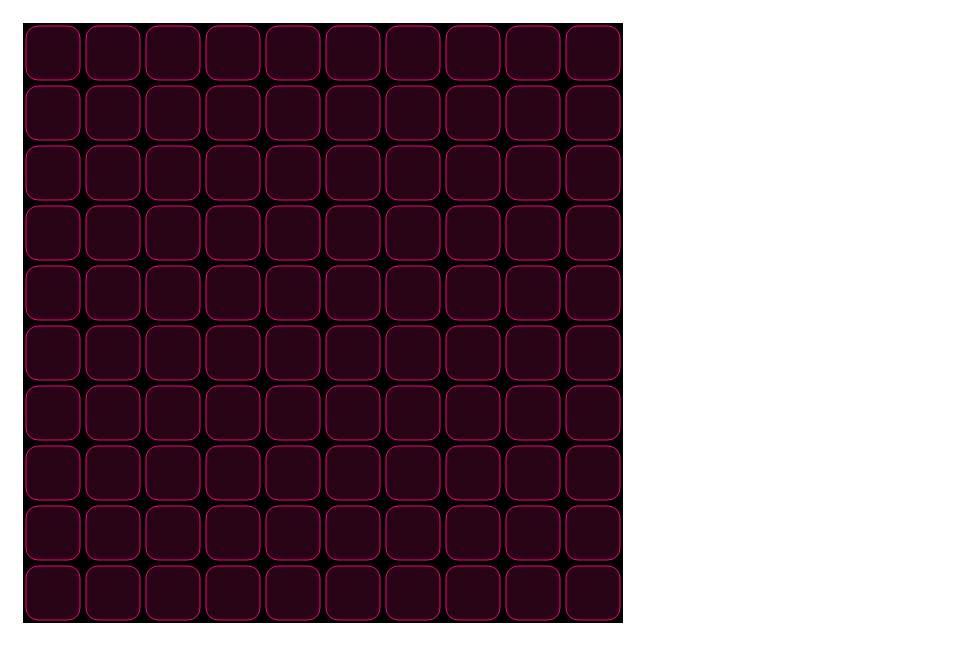
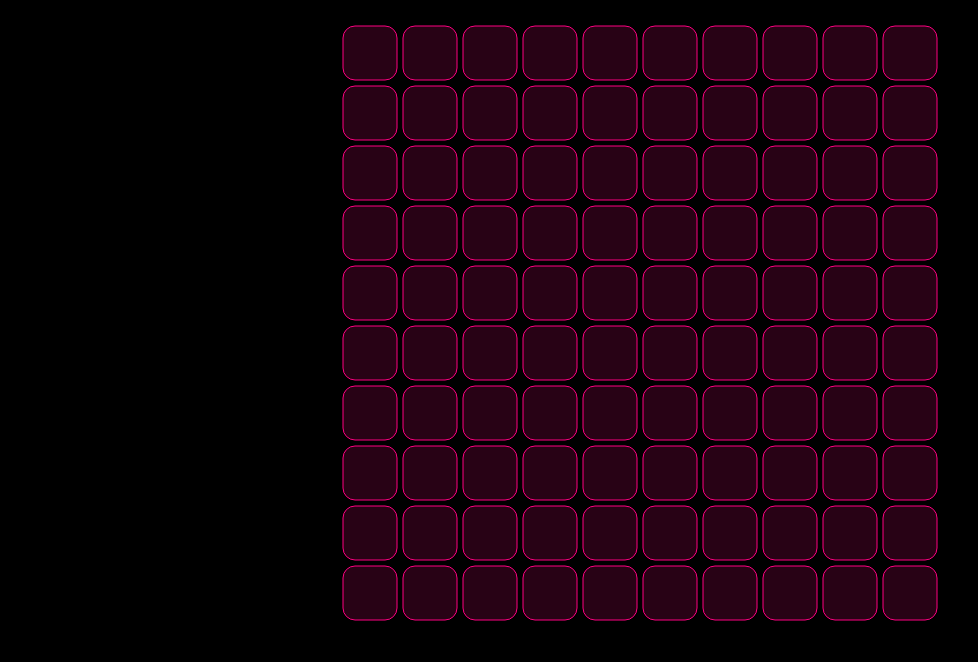
Before and after one commit to CarbonaraJack/JSweeper, a website: page docs/index.html in a window 1280 px wide. Shown: the whole page, without its empty margins (0-978 px from the left). Drawn offline with nearby package versions, Linux system fonts and the light colour scheme.

Commit message:
Added minesweeper.css

```diff
--- a/docs/index.html
+++ b/docs/index.html
@@ -3,6 +3,7 @@
 <head>
   <meta charset="UTF-8">
   <title>JSweeper</title>
+  <link rel="stylesheet" type="text/css" href="minesweeper.css">
   <script
 			  src="https://code.jquery.com/jquery-3.3.1.slim.min.js"
 			  integrity="sha256-3edrmyuQ0w65f8gfBsqowzjJe2iM6n0nKciPUp8y+7E="
@@ -11,7 +12,9 @@
 </head>
 
 <body>
-  <canvas id="canvas"></canvas>
+  <div id="canvas-container">
+    <canvas id="canvas"></canvas>
+  </div>
 </body>
 
 </html>
--- /dev/null
+++ b/docs/minesweeper.css
@@ -0,0 +1,15 @@
+#canvas-container{
+  display: grid;
+  grid-row: auto;
+  grid-column: auto;
+  width: 100%;
+  height: 100%;
+  align-content: center;
+  justify-content: center;
+}
+#canvas{
+  display: block;
+}
+body{
+  background-color: black;
+}
--- a/server.js
+++ b/server.js
@@ -14,6 +14,11 @@ app.get('/minesweeper.js',function(req,res,next){
   res.sendFile(__dirname+'/docs/minesweeper.js');
 });
 
+//route minesweeper.css
+app.get('/minesweeper.css',function(req,res,next){
+  res.sendFile(__dirname+'/docs/minesweeper.css');
+});
+
 //simple html server
 app.listen(port,function(){
   console.log("Server open on port "+port);
```
